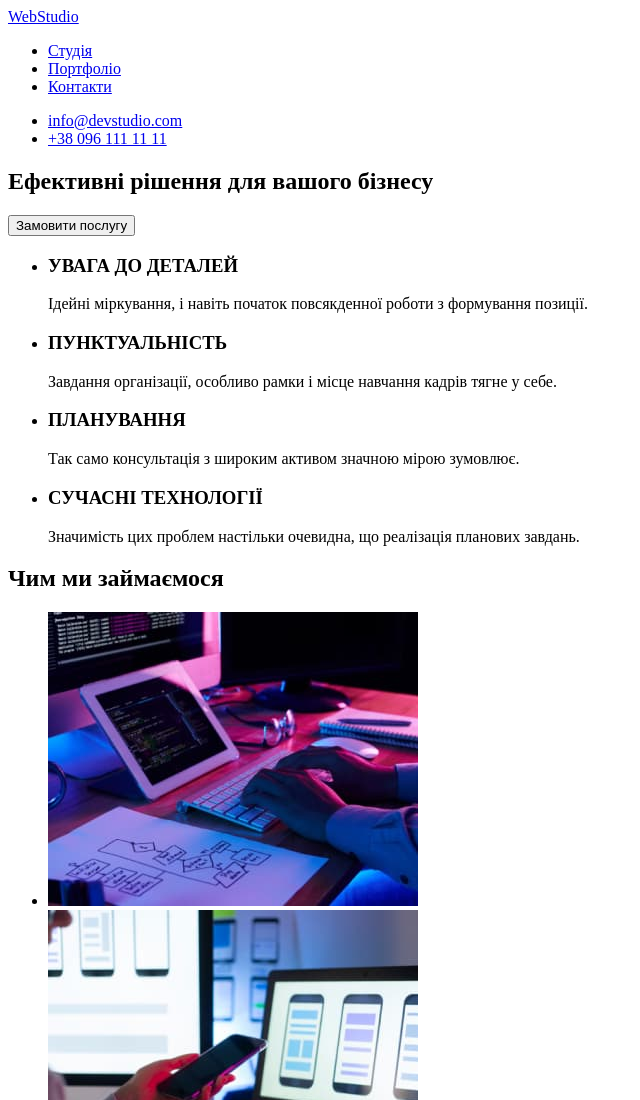
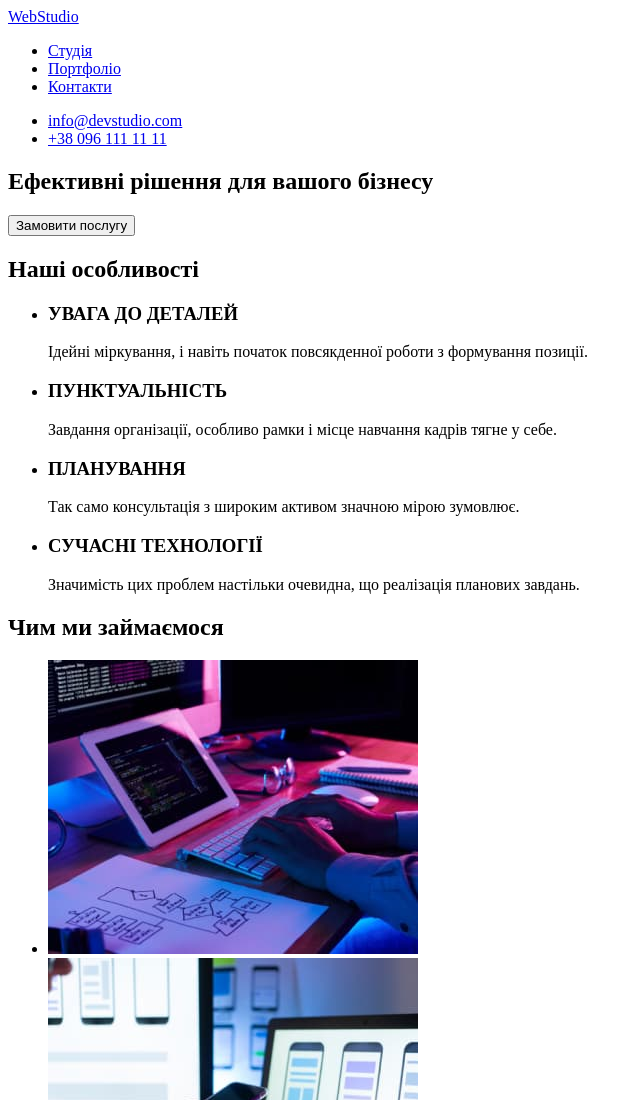
Before and after one commit to VictorPodhaniuk/goit-markup-hw-01, a plain HTML site: page index.html in a window 1280 px wide. Shown: the top 1100 px of the page, without its empty margins (0-640 px from the left). Drawn offline with Linux system fonts and the light colour scheme.

Commit message:
змінив недоліки

```diff
--- a/index.html
+++ b/index.html
@@ -28,8 +28,9 @@
             <h1>Ефективні рішення для вашого бізнесу</h1>
             <button type="button">Замовити послугу</button>
         </section>
-<!--features-->
+<!--our features-->
         <section>
+            <h2>Наші особливості</h2>
             <ul>
                 <li>
                     <h3>УВАГА ДО ДЕТАЛЕЙ</h3>
```
Lines whose indentation alone changed are shown as unchanged.
